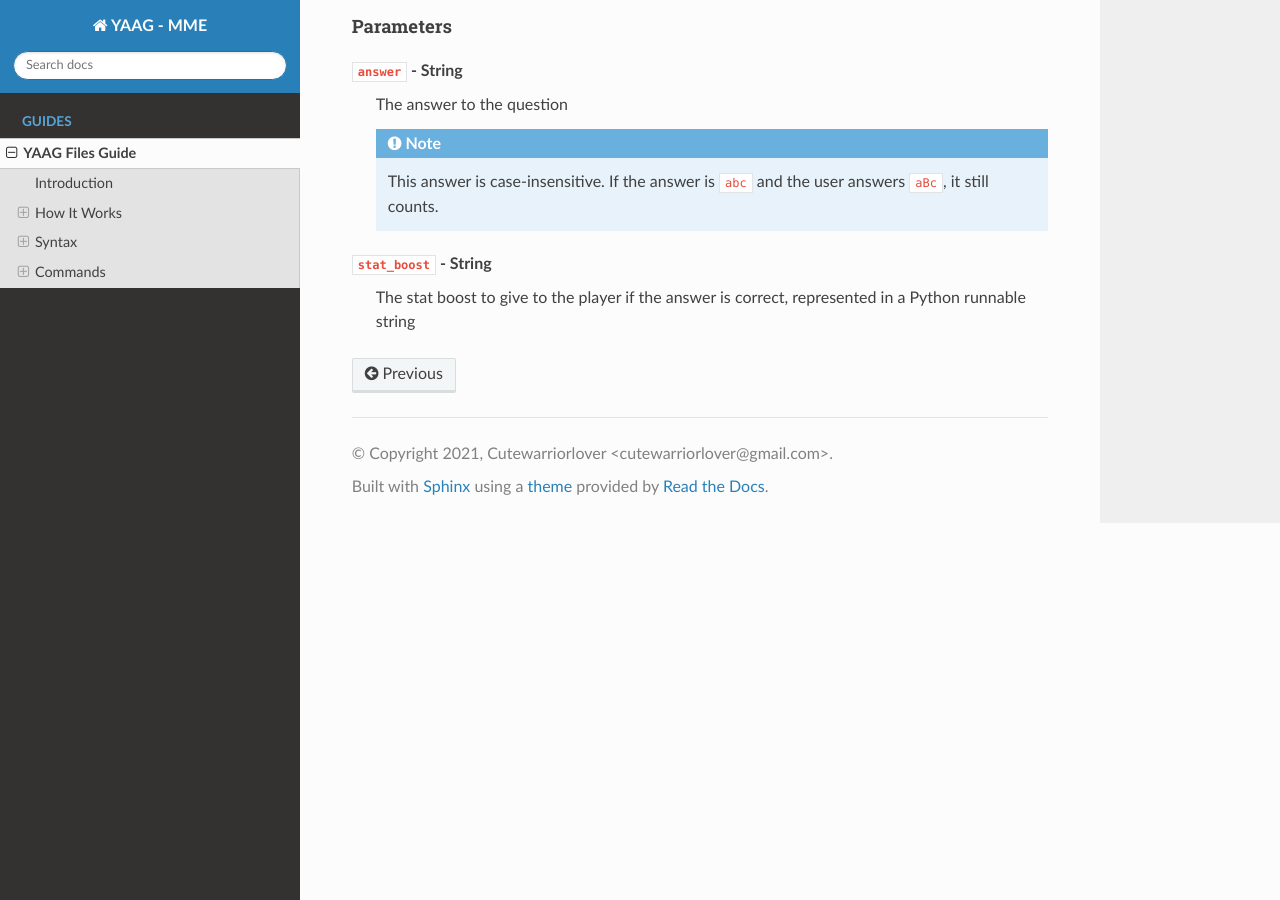
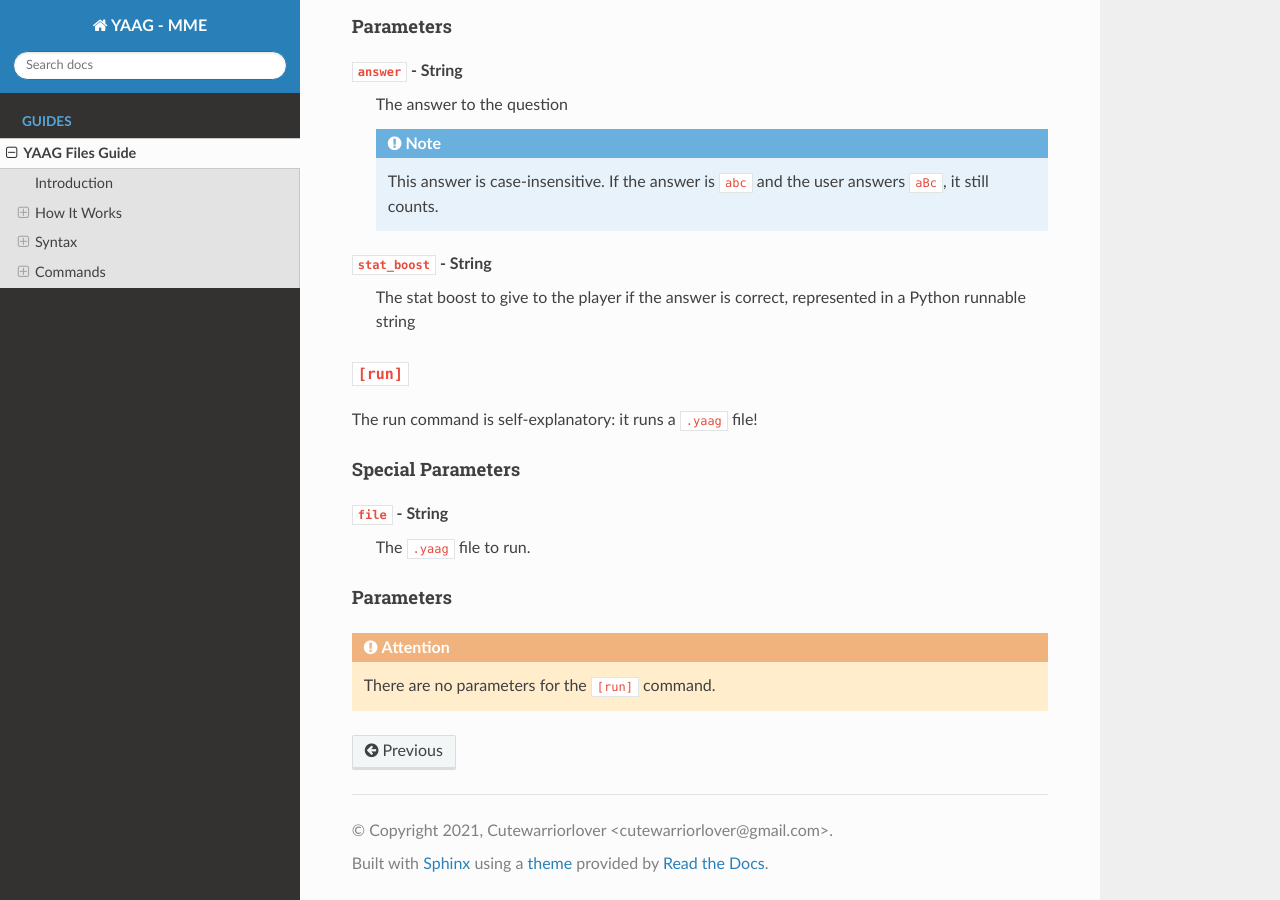
Before and after one commit to Cutewarriorlover/yaag-mme, a Sphinx documentation site: the page built from docs/source/guides/yaag_file_guide.rst, in a window 1280 px wide and 900 px high, scrolled down 2746 px. Built offline with Sphinx 7.4.7 and the Read the Docs theme 2.0.0, drawn with Linux system fonts in a browser that asks for light colours; formulas are drawn with MathJax 3; pages that are not in the unit, such as notebooks, are missing from menus.

Commit message:
Document run command

```diff
--- a/docs/source/guides/yaag_file_guide.rst
+++ b/docs/source/guides/yaag_file_guide.rst
@@ -159,3 +159,22 @@ Parameters
 
     ``stat_boost`` - String
         The stat boost to give to the player if the answer is correct, represented in a Python runnable string
+
+
+``[run]``
+---------
+
+The run command is self-explanatory: it runs a ``.yaag`` file!
+
+Special Parameters
+^^^^^^^^^^^^^^^^^^
+
+.. glossary::
+    ``file`` - String
+        The ``.yaag`` file to run.
+
+Parameters
+^^^^^^^^^^
+
+.. Attention::
+    There are no parameters for the ``[run]`` command.
```
